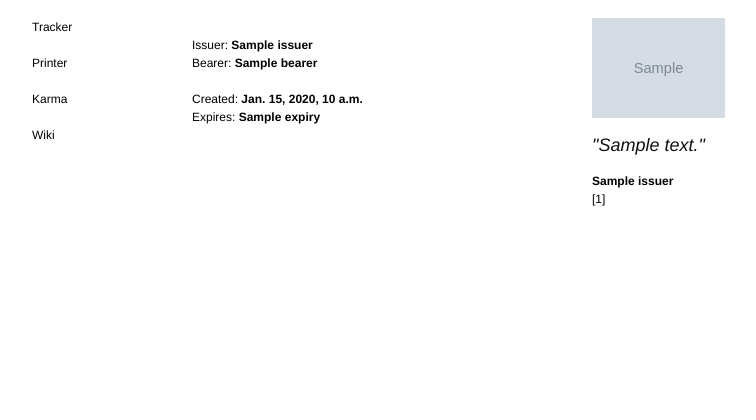
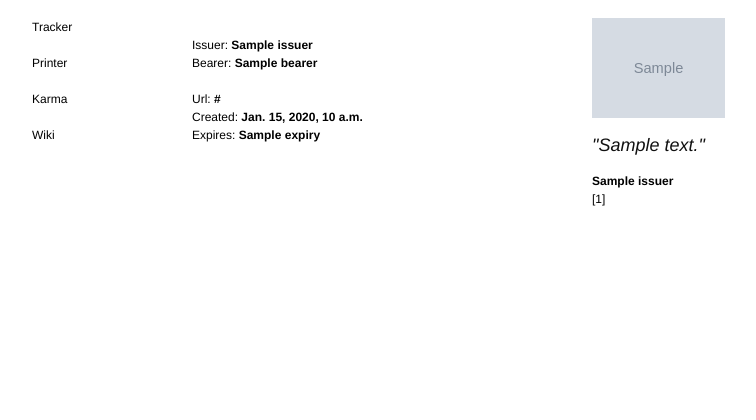
Before and after one commit to webisteme/punkmoney, a Django app: template web/templates/request.html in a window 1280 px wide. Shown: the part 117-537 px from the top of the page, without its empty margins (173-929 px from the left). Run offline with Django 3.2, Linux system fonts and the light colour scheme; the template is opened without the code that fills it: most values are stand-ins (such as "Sample title", 1, 10 or a date in 2020); grey boxes marked "Sample" are stand-in pictures; parts of the project's set-up code (start-up, migrations or seed data) failed here and were passed over.

Commit message:
Template fix

```diff
--- a/web/templates/note.html
+++ b/web/templates/note.html
@@ -67,6 +67,10 @@
 
 		{% endif %}
 
+		{% if url %}
+		  Url: <a href="{{ url }}"><b>{{ display_url }}</b></a>
+		{% endif %}
+
 		<p>Created: <b>{{ note.created }}</b><br>
 		Expiry: <b>{{ note.expiry }}</b></p>
 
--- a/web/templates/offer.html
+++ b/web/templates/offer.html
@@ -59,7 +59,7 @@
 				<!-- CONDITION -->
 
 		{% if url %}
-		  Url: <a href="{{ url }}">{{ display_url }}</a>
+		  Url: <a href="{{ url }}"><b>{{ display_url }}</b></a>
 		{% endif %}
 
 		<p>Created: <b>{{ note.created }}</b><br>
--- a/web/templates/request.html
+++ b/web/templates/request.html
@@ -63,6 +63,10 @@
     		<p>Issuer: <b><a href="/user/{{ note.issuer }}">{{ note.issuer }}</a></b> <br>
     		Bearer: <b><a href="/user/{{ note.bearer }}">{{ note.bearer }}</a></b></p>
 
+		{% if url %}
+		  Url: <a href="{{ url }}"><b>{{ display_url }}</b></a>
+		{% endif %}
+
 		<p>Created: <b>{{ note.created }}</b><br>
 		Expires: <b>{{ note.expiry }}</b><br></p>
 
```
